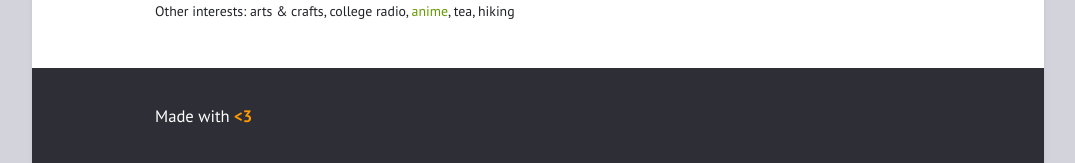
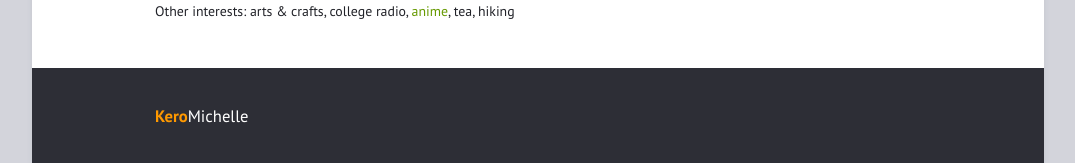
Before and after one commit to KeroMichelle/KeroMichelle.github.io, a Jekyll site: the page built from about.md, in a window 1280 px wide. Shown: the part 740-903 px from the top of the page, without its empty margins (102-1177 px from the left). Built offline with Jekyll 4.4.1, drawn with Linux system fonts in a browser that asks for light colours.

Commit message:
Footer update

```diff
--- a/_config.yml
+++ b/_config.yml
@@ -1,6 +1,6 @@
 title: "Michelle Liu"
 author: "Michelle Liu"
-description: "Made with <b style=\"color: #FF9900;\">&lt;3</b>"
+description: "<b style=\"color: #FF9900;\">Kero</b>Michelle"
 permalink: /:title/
 lang: "en"
 excerpt_separator: "\n\n\n"
```
